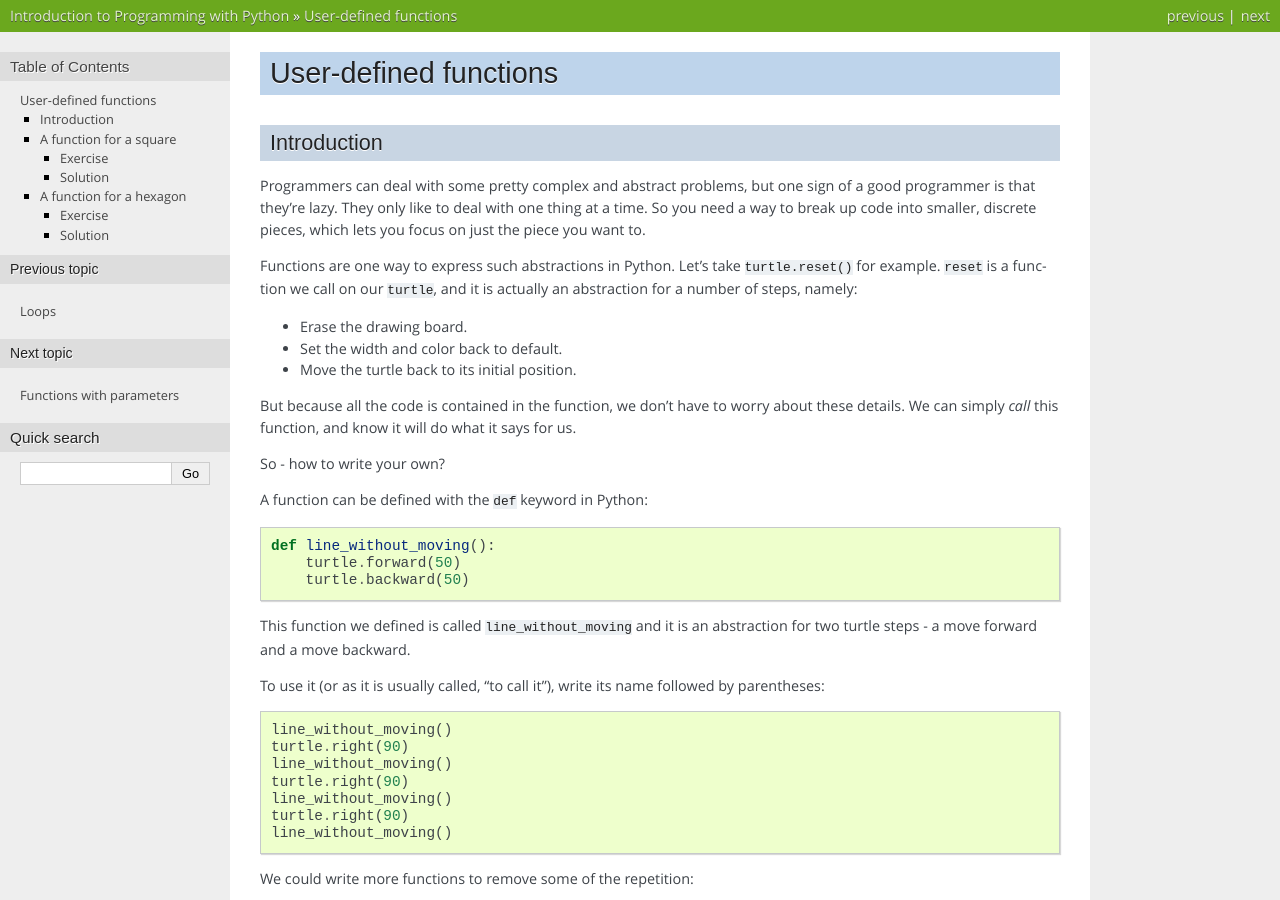
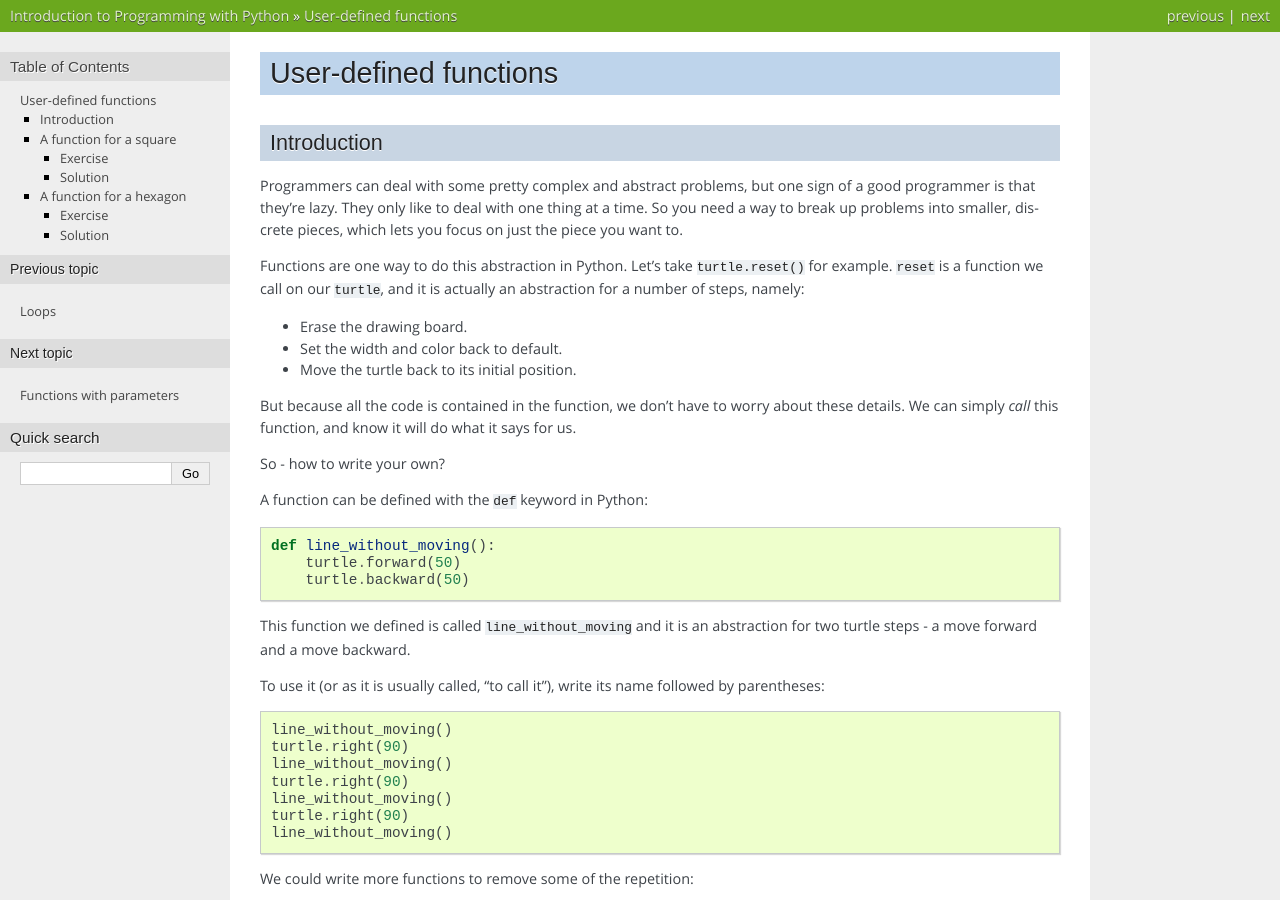
Before and after one commit to OpenTechSchool/python-beginners, a Sphinx documentation site: the page built from source/functions.rst, in a window 1280 px wide and 900 px high. Built offline with Sphinx 7.4.7, drawn with Linux system fonts in a browser that asks for light colours; some web fonts are replaced.

Commit message:
Typo fixing

```diff
--- a/source/functions.rst
+++ b/source/functions.rst
@@ -6,10 +6,10 @@
 
 Programmers can deal with some pretty complex and abstract problems, but one
 sign of a good programmer is that they're lazy. They only like to deal with one
-thing at a time. So you need a way to break up code into smaller, discrete
+thing at a time. So you need a way to break up problems into smaller, discrete
 pieces, which lets you focus on just the piece you want to.
 
-Functions are one way to express such abstractions in Python. Let's take
+Functions are one way to do this abstraction in Python. Let's take
 ``turtle.reset()`` for example. ``reset`` is a function we call on our ``turtle``, and
 it is actually an abstraction for a number of steps, namely:
 
--- a/source/loops.rst
+++ b/source/loops.rst
@@ -46,7 +46,7 @@
    after, as part of the rest of your program. Use four spaces (hitting tab)
    to indent your code.
 
-Sometime you want to repeat some code a number of times, but don't care about
+Sometimes you want to repeat some code a number of times, but don't care about
 the value of the ``i`` variable; so it can be good practice to replace it
 with ``_`` instead. This signifies that we don't care about its value, or
 don't wish to use it. Here's a simple example::
@@ -152,5 +152,5 @@
         # around after!
         ...
 
-Replace the ``...``'s with your own stuff, and see if you can come up with
+Replace the ``...``'s with your own code, and see if you can come up with
 something funny or interesting! :sup:`Mistakes are encouraged!`
```
